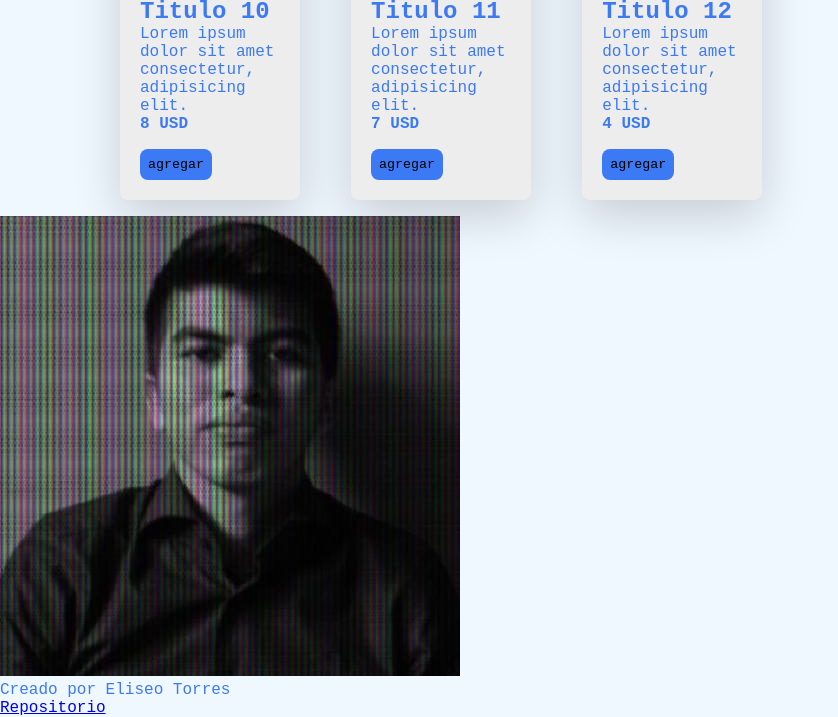
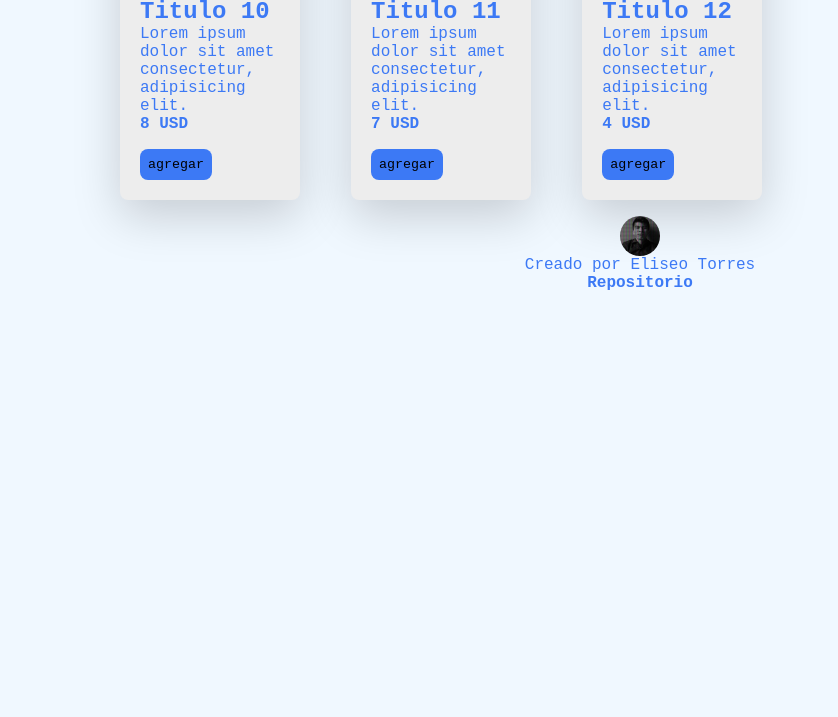
Before and after one commit to ellipsys/coffeShop_Academlo, a plain HTML site: page index.html in a window 1280 px wide. Shown: the part 1441-2158 px from the top of the page, without its empty margins (0-838 px from the left). After the commit the page ends 1733 px from the top, so only its background shows below. Drawn offline with Linux system fonts and the light colour scheme; some packages are replaced by stand-ins of ours; a script that the page names is missing.

Commit message:
Update style.css

```diff
--- a/style.css
+++ b/style.css
@@ -37,6 +37,29 @@ li {
   cursor: pointer;
   font-weight: bold;
 }
+a {
+  text-decoration: none;
+  color: var(--ligth-h1-color);
+  font-weight: bold;
+}
+footer {
+
+  display: flex;
+  max-width: 1040px;
+  margin: 0 auto;
+  flex-direction: column;
+  align-items: center;
+}
+footer > img {
+  width: 40px;
+  height: 40px;
+  border-radius: 50%;
+}
+footer > img:hover{
+  scale: 1.2;
+  transition: scale 0.5;
+}
+
 .load {
   width: 100vw;
   height: 100vh;
```
